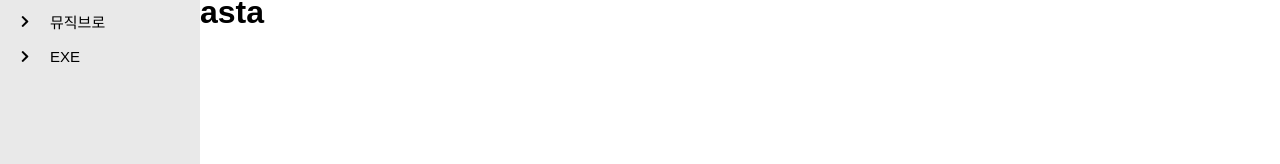
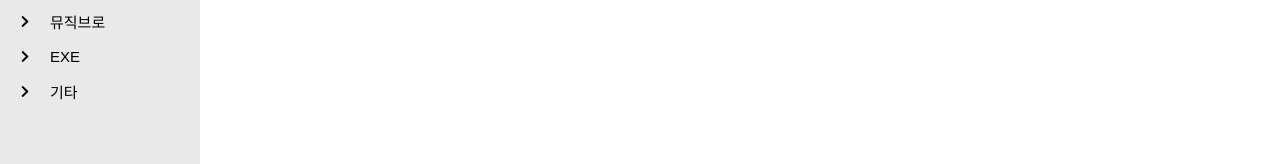
Before and after one commit to crispy43/vuejs_dashboard, a Vue app: page /assets/internal/asta in a window 1280 px wide. Shown: the part 181-345 px from the top of the page. Built offline with nearby package versions, Linux system fonts and the light colour scheme.

Commit message:
네비게이션 가드 수정 동적 라우트 생성 수정

```diff
--- a/src/assets/treeMenu.json
+++ b/src/assets/treeMenu.json
@@ -8,6 +8,7 @@
             {
                "name": "본사 종목",
                "key": "internal",
+               "component": "MainHeader",
                "child": [
                   {
                      "name": "아스타",
@@ -19,6 +20,7 @@
             {
                "name": "외부 종목",
                "key": "external",
+               "component": "MainHeader",
                "child": [
                   {
                      "name": "뮤직브로",
@@ -28,6 +30,11 @@
                   {
                      "name": "EXE",
                      "key": "exe",
+                     "component": "TempView"
+                  },
+                  {
+                     "name": "기타",
+                     "key": "etc",
                      "component": "TempView"
                   }
                ]
@@ -41,6 +48,7 @@
             {
                "name": "매출관리",
                "key": "office",
+               "component": "MainHeader",
                "child": [
                   {
                      "name": "매출/입금대사",
@@ -63,6 +71,7 @@
             {
                "name": "depth2",
                "key": "depth2",
+               "component": "MainHeader",
                "child": [
                   {
                      "name": "depth3",
@@ -80,6 +89,7 @@
             {
                "name": "depth2",
                "key": "depth2",
+               "component": "MainHeader",
                "child": [
                   {
                      "name": "depth3",
@@ -97,6 +107,7 @@
             {
                "name": "depth2",
                "key": "depth2",
+               "component": "MainHeader",
                "child": [
                   {
                      "name": "depth3",
@@ -114,6 +125,7 @@
             {
                "name": "depth2",
                "key": "depth2",
+               "component": "MainHeader",
                "child": [
                   {
                      "name": "depth3",
@@ -131,6 +143,7 @@
             {
                "name": "depth2",
                "key": "depth2",
+               "component": "MainHeader",
                "child": [
                   {
                      "name": "depth3",
@@ -148,6 +161,7 @@
             {
                "name": "depth2",
                "key": "depth2",
+               "component": "MainHeader",
                "child": [
                   {
                      "name": "depth3",
@@ -165,6 +179,7 @@
             {
                "name": "depth2",
                "key": "depth2",
+               "component": "MainHeader",
                "child": [
                   {
                      "name": "depth3",
--- a/src/components/navigations/SideNavItem.vue
+++ b/src/components/navigations/SideNavItem.vue
@@ -31,18 +31,18 @@
    setup(props) {
       const router = useRouter();
       const store = useStore();
-      const { tree, selected, currentPath } = toRefs(store.state.treeMenu);
+      const { tree, selected, currentKeys } = toRefs(store.state.treeMenu);
 
-      const pathDepth01 = '/' + tree.value[selected.value].key;
-      const pathDepth02 = '/' + tree.value[selected.value].child[props.pIndex].key;
-      const pathDepth03 = '/' + tree.value[selected.value].child[props.pIndex].child[props.index].key;
-      const path = pathDepth01 + pathDepth02 + pathDepth03;
+      const keyDepth01 = tree.value[selected.value].key;
+      const keyDepth02 = tree.value[selected.value].child[props.pIndex].key;
+      const keyDepth03 = tree.value[selected.value].child[props.pIndex].child[props.index].key;
+      const name = `${keyDepth01}-${keyDepth02}-${keyDepth03}`;
 
       const routerPush = () => {
-         router.push({ path });
+         router.push({ name, params: { key: keyDepth03 } });
       }
 
-      const isActive = computed(() => currentPath.value === path);
+      const isActive = computed(() => currentKeys.value.join('-') === name);
 
       return {
          routerPush,
--- a/src/layouts/DefaultLayout.vue
+++ b/src/layouts/DefaultLayout.vue
@@ -9,9 +9,7 @@
 
 
 <script>
-import { reactive, onBeforeMount } from 'vue';
-import { useStore } from 'vuex';
-import { mapAction } from '../common/utils';
+import { reactive } from 'vue';
 import Header from './Header';
 import SideNav from './SideNav';
 import Main from './Main';
@@ -45,12 +43,6 @@
          alt: 'bizportal_logo'
       });
 
-      // mount전 트리메뉴 fetch
-      const store = useStore();
-      onBeforeMount(async () => {
-         await mapAction(store, 'fetch', 'treeMenu')();
-      });
-
       return {
          cssRootVar, headerLogo
       };
--- a/src/main.js
+++ b/src/main.js
@@ -1,13 +1,28 @@
 import { createApp } from 'vue';
+import { createRouter, createWebHistory } from 'vue-router';
 import App from './App.vue';
-import router from './routers';
 import store from './stores';
-import { mapMutation } from './common/utils';
+// import staticRoutes from './routes/static';
+import dynamicRoutes from './routes/dynamic';
+import { mapMutation, mapAction } from './common/utils';
 
 
 
-// 진입 path 와 상단 메뉴 selection 설정
-router.beforeEach((to)=> {
+(async ()=> {
+   // fetch treeMap
+   await mapAction(store, 'fetch', 'treeMenu')();
+
+   // routes
+   const router = createRouter({
+      history: createWebHistory(process.env.BASE_URL),
+      // routes: staticRoutes
+      routes: dynamicRoutes(store)
+   });
+
+   // router nav guard
+   // 라우터 진입 후 selection 및 current location 적용
+   router.afterEach((to)=> {
+      console.log(to);
       let fullPath = to.fullPath.split('/');
       for (let i in fullPath) {
          if (!fullPath[i]) fullPath.shift();
@@ -26,6 +41,6 @@
       }
    });
 
-
-
+   // createApp
    createApp(App).use(store).use(router).mount('#app');
+})();
--- a/src/routers/index.js
+++ /dev/null
@@ -1,38 +0,0 @@
-import { createRouter, createWebHistory } from 'vue-router';
-
-const routes = [
-   {
-      path: '/',
-      name: 'Home',
-      component: () => import(/* webpackChunkName: "home" */ '../views/Welcome.vue')
-   },
-   {
-      path: '/:pathMatch(.*)*',
-      name: 'Not Found',
-      component: () => import(/* webpackChunkName: "home" */ '../views/NotFound.vue')
-   },
-   {
-      path: '/assets',
-      name: 'Assets',
-      component: () => import(/* webpackChunkName: "home" */ '../components/MainHeader.vue'),
-      children: [
-         {
-            path: '/assets/internal/:key',
-            name: 'Internal Asset',
-            component: () => import(/* webpackChunkName: "home" */ '../views/TempView.vue')
-         },
-         {
-            path: '/assets/external/:key',
-            name: 'External Asset',
-            component: () => import(/* webpackChunkName: "home" */ '../views/TempView.vue')
-         }
-      ]
-   },
-];
-
-const router = createRouter({
-   history: createWebHistory(process.env.BASE_URL),
-   routes
-});
-
-export default router;
--- /dev/null
+++ b/src/routes/dynamic.js
@@ -0,0 +1,41 @@
+export default (store) => {
+
+   const pathMap = store.state.treeMenu.pathMap;
+   const routes = [
+      {
+         path: '/',
+         name: 'Home',
+         component: () => import(/* webpackChunkName: "home" */ '../views/Welcome.vue')
+      },
+      {
+         path: '/:pathMatch(.*)*',
+         name: 'Not Found',
+         component: () => import(/* webpackChunkName: "home" */ '../views/NotFound.vue')
+      }
+   ];
+
+   for (const [path, { name, parentsName, childPath, component, params }] of pathMap) {
+
+      if (parentsName) {
+         const parentsIndex = routes.findIndex((el)=> el.name === parentsName);
+         if (parentsIndex > -1) routes[parentsIndex].children.push({
+            path: (params) ? `${childPath}${params}` : childPath,
+            name,
+            component: () => import(`../views/${component}.vue`),
+            children: []
+         });
+
+      } else {
+         routes.push({
+            path: (params) ? `${path}${params}` : path,
+            name,
+            component: () => import(`../views/${component}.vue`),
+            children: []
+         });
+      }
+   }
+
+   console.log(routes);
+
+   return routes;
+}
--- /dev/null
+++ b/src/routes/static.js
@@ -0,0 +1,41 @@
+export default [
+   {
+      path: '/',
+      name: 'Home',
+      component: () => import(/* webpackChunkName: "home" */ '../views/Welcome.vue')
+   },
+   {
+      path: '/:pathMatch(.*)*',
+      name: 'Not Found',
+      component: () => import(/* webpackChunkName: "home" */ '../views/NotFound.vue')
+   },
+   {
+      path: '/assets/internal',
+      name: 'internal',
+      component: () => import(/* webpackChunkName: "home" */ '../views/MainHeader.vue'),
+      children: [
+         {
+            path: 'asta',
+            name: 'asta',
+            component: () => import(/* webpackChunkName: "home" */ '../views/TempView.vue')
+         }
+      ]
+   },
+   {
+      path: '/assets/external',
+      name: 'external',
+      component: () => import(/* webpackChunkName: "home" */ '../views/MainHeader.vue'),
+      children: [
+         {
+            path: 'bmp',
+            name: 'bmp',
+            component: () => import(/* webpackChunkName: "home" */ '../views/TempView.vue')
+         },
+         {
+            path: 'exe',
+            name: 'exe',
+            component: () => import(/* webpackChunkName: "home" */ '../views/TempView.vue')
+         }
+      ]
+   }
+];
--- a/src/stores/modules/treeMenu.js
+++ b/src/stores/modules/treeMenu.js
@@ -28,16 +28,21 @@
       setTree(state, payload) {
          state.tree = payload;
 
-         // tree parser
+         /* tree parser */
+
          // depth 1
          for (let a = 0; a < payload.length; a++) {
+
             // pathMap
-            if (payload[a].component)
+            if (payload[a].header)
                state.pathMap.set(`/${payload[a].key}`, {
                   indexes: [a],
                   keys: [payload[a].key],
+                  lastKey: payload[a].key,
+                  name: payload[a].key,
                   component: payload[a].component
                });
+
             // keyMap
             state.keyMap.set(payload[a].key, [payload[a].name, null, null]);
 
@@ -46,13 +51,19 @@
 
                // depth 2
                for (let b = 0; b < aChild.length; b++) {
+
                   // pathMap
                   if (aChild[b].component)
                      state.pathMap.set(`/${payload[a].key}/${aChild[b].key}`, {
                         indexes: [a, b],
                         keys: [payload[a].key, aChild[b].key],
+                        lastKey: aChild[b].key,
+                        name: `${payload[a].key}-${aChild[b].key}`,
+                        parentsName: (payload[a].component) ? payload[a].key : undefined,
+                        childPath: (payload[a].component) ? aChild[b].key : undefined,
                         component: aChild[b].component
                      });
+
                   // keyMap
                   let bName;
                   if (state.keyMap.has(aChild[b].key)) {
@@ -67,13 +78,19 @@
 
                      // depth 3
                      for (let c = 0; c < bChild.length; c++) {
+
                         // pathMap
                         if (bChild[c].component)
                            state.pathMap.set(`/${payload[a].key}/${aChild[b].key}/${bChild[c].key}`, {
                               indexes: [a, b, c],
                               keys: [payload[a].key, aChild[b].key, bChild[c].key],
+                              lastKey: bChild[c].key,
+                              name: `${payload[a].key}-${aChild[b].key}-${bChild[c].key}`,
+                              parentsName: (aChild[b].component) ? `${payload[a].key}-${aChild[b].key}` : undefined,
+                              childPath: (aChild[b].component) ? bChild[c].key : undefined,
                               component: bChild[c].component
                            });
+
                         // keyMap
                         let cName;
                         if (state.keyMap.has(bChild[c].key)) {
--- a/src/views/RevenueSheet.vue
+++ b/src/views/RevenueSheet.vue
@@ -8,7 +8,7 @@
 
 
 <script>
-import MainHeader from '../components/MainHeader';
+import MainHeader from '../views/MainHeader';
 import TempComponent from '../components/TempComponent';
 
 export default {
```
Also changed, not shown: src/views/MainHeader.vue (renamed from src/components/MainHeader.vue). Lines whose indentation alone changed are shown as unchanged.
